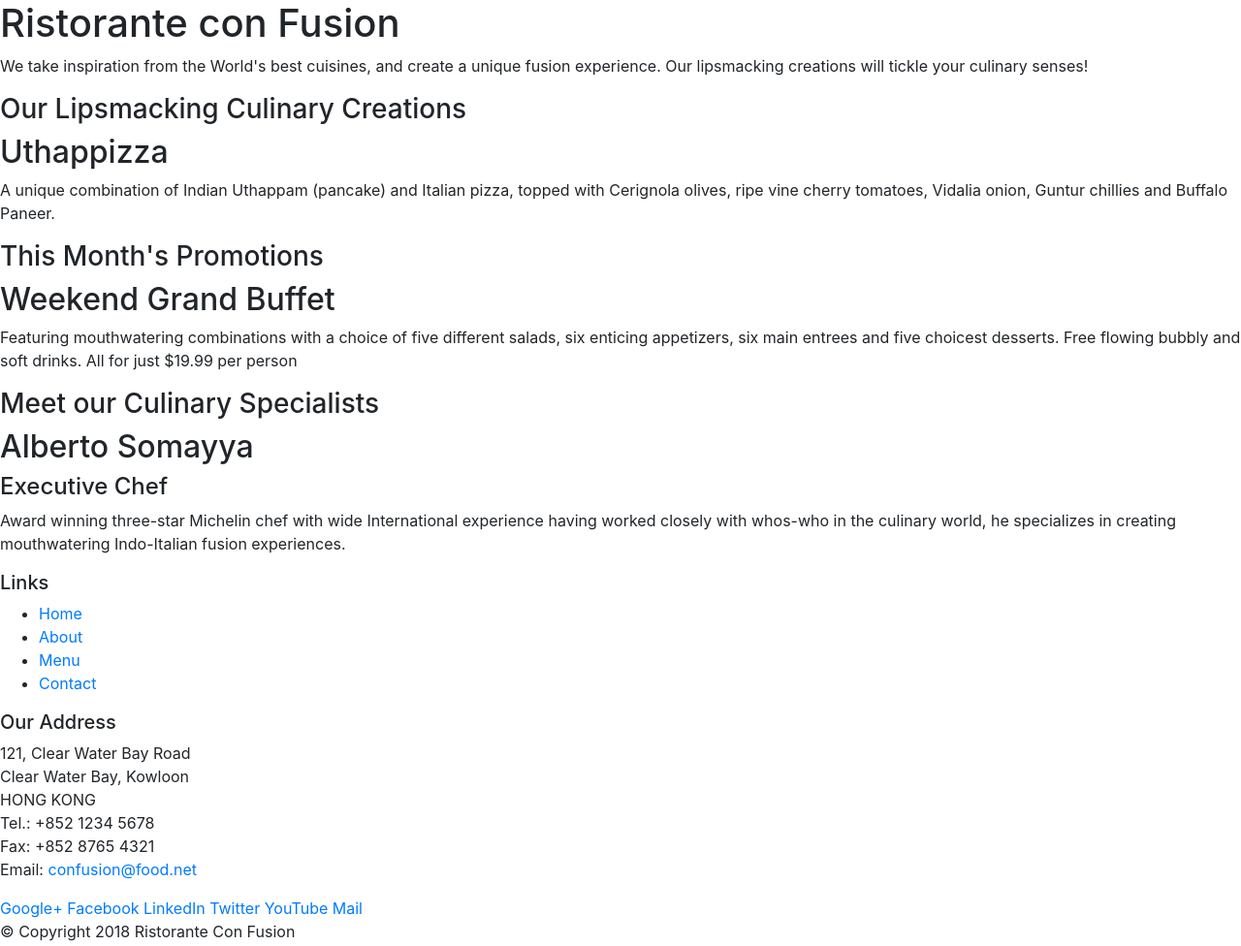
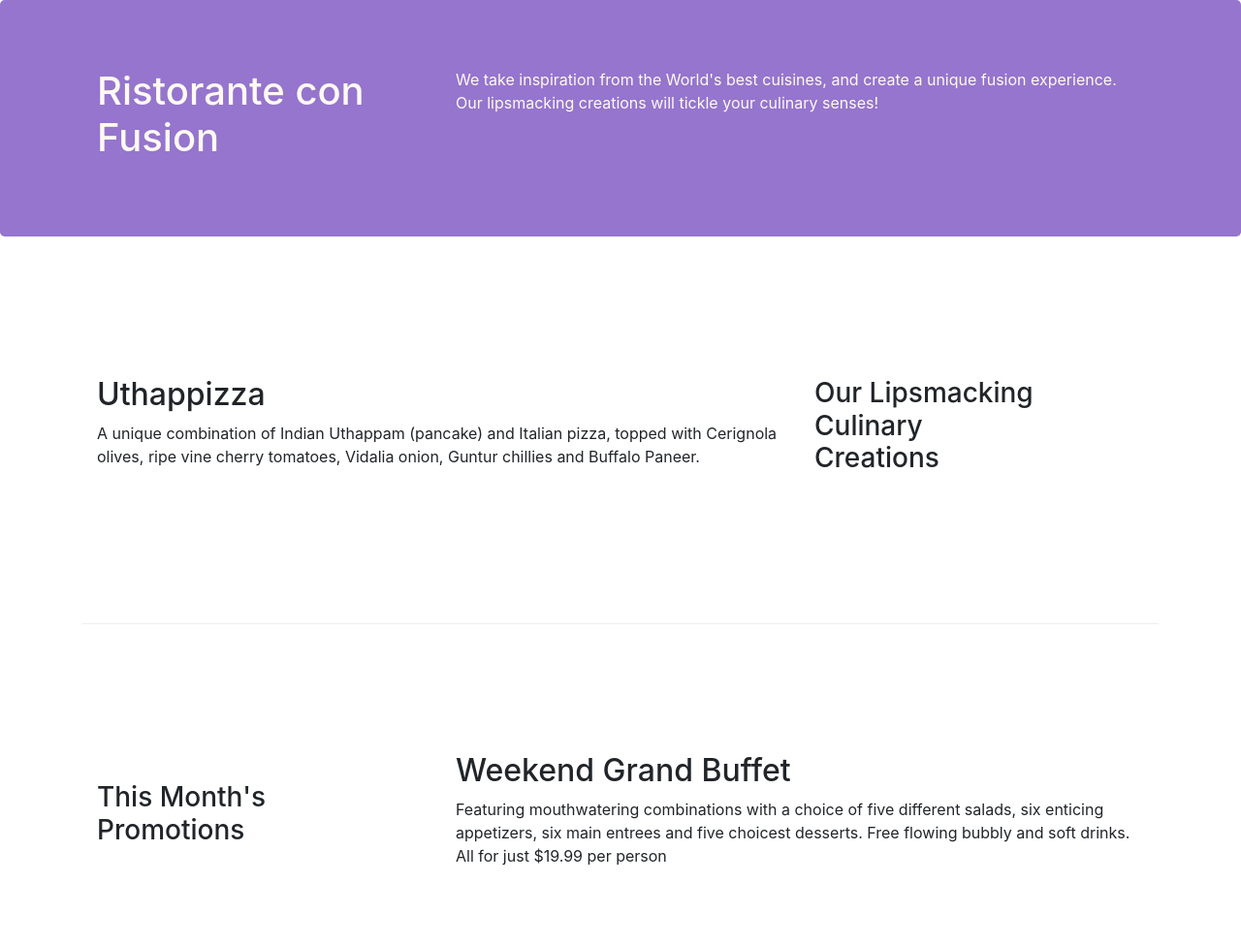
Before and after one commit to Subhabrata1996/WebDevelopment, a website: page index.html in a window 1280 px wide. Shown: the top 976 px of the page at 97% size. Drawn offline with nearby package versions, Linux system fonts and the light colour scheme.

Commit message:
Bootstrap Intro

```diff
--- /dev/null
+++ b/css/styles.css
@@ -0,0 +1,30 @@
+.row-header{
+	margin: 0px auto;
+	padding: 0px auto;
+}
+
+.row-content{
+	margin: 0px auto;
+	padding: 50px 0px 50px 0px auto;
+	border-bottom: 1px ridge;
+	min-height: 400px;
+}
+
+.footer{
+	background-color: #D1C4E9;
+	margin: 0px auto;
+	padding: 20px 0px 20px 0px;
+}
+
+.jumbotron{
+	padding:70px 30px 70px 30px;
+	margin: 0px;
+	background: #9575CD;
+	color: floralwhite;
+}
+
+.address{
+	font-size: 80%;
+	margin: 0px;
+	color: #0F0F0F;
+}
--- a/index.html
+++ b/index.html
@@ -10,16 +10,17 @@
 
     <!-- Bootstrap CSS -->
     <link rel="stylesheet" href="node_modules/bootstrap/dist/css/bootstrap.min.css">
+    <link rel="stylesheet" href="css/styles.css">
 </head>
 
-<body>
+<body >
 
-    <header>
-        <div>
-            <div>
-                <div>
-                    <h1>Ristorante con Fusion</h1>
-                    <p>We take inspiration from the World's best cuisines, and create a unique fusion experience. Our lipsmacking creations will tickle your culinary senses!</p>
+    <header class="jumbotron">
+        <div class="container">
+            <div class="row row-header">
+                <div class="row row-header">
+                    <h1 class="col-12 col-sm-4">Ristorante con Fusion</h1>
+                    <p class="col-12 col-sm-8">We take inspiration from the World's best cuisines, and create a unique fusion experience. Our lipsmacking creations will tickle your culinary senses!</p>
                 </div>
                 <div>
                 </div>
@@ -27,33 +28,33 @@
         </div>
     </header>
 
-    <div>
-        <div>
-            <div>
+    <div class="container">
+        <div class="row row-content align-items-center">
+            <div class="col-4 col-sm-3 order-sm-last">
                 <h3>Our Lipsmacking Culinary Creations</h3>
             </div>
-            <div>
+            <div class="col-7 col-sm-8 order-sm-first">
                 <h2>Uthappizza</h2>
                 <p>A unique combination of Indian Uthappam (pancake) and Italian pizza, topped with Cerignola olives, ripe vine cherry tomatoes, Vidalia onion, Guntur chillies and Buffalo Paneer.</p>
             </div>
         </div>
 
 
-        <div>
-            <div>
+        <div class="row row-content align-items-center">
+            <div class="col-4 col-sm-3">
                 <h3>This Month's Promotions</h3>
             </div>
-            <div>
+            <div class="col-7 col-sm-8 offset-1">
                 <h2>Weekend Grand Buffet</h2>
                 <p>Featuring mouthwatering combinations with a choice of five different salads, six enticing appetizers, six main entrees and five choicest desserts. Free flowing bubbly and soft drinks. All for just $19.99 per person </p>
             </div>
         </div>
 
-        <div>
-            <div>
+        <div class="row row-content align-items-center">
+            <div class="col-4 col-sm-3">
                 <h3>Meet our Culinary Specialists</h3>
             </div>
-            <div>
+            <div class="col-7 col-sm-8 offset-1">
                 <h2>Alberto Somayya</h2>
                 <h4>Executive Chef</h4>
                 <p>Award winning three-star Michelin chef with wide International experience having worked closely with whos-who in the culinary world, he specializes in creating mouthwatering Indo-Italian fusion experiences. </p>
@@ -61,19 +62,19 @@
         </div>
     </div>
 
-    <footer>
-        <div>
-            <div>
-                <div>
+    <footer class="footer">
+        <div class="container">
+            <div class="row row-header">
+                <div class="col-6 col-sm-4">
                     <h5>Links</h5>
-                    <ul>
+                    <ul class="list-unstyled">
                         <li><a href="#">Home</a></li>
                         <li><a href="#">About</a></li>
                         <li><a href="#">Menu</a></li>
                         <li><a href="#">Contact</a></li>
                     </ul>
                 </div>
-                <div>
+                <div class="col-6 col-sm-4">
                     <h5>Our Address</h5>
                     <address>
 		              121, Clear Water Bay Road<br>
@@ -84,8 +85,8 @@
 		              Email: <a href="mailto:confusion@food.net">confusion@food.net</a>
 		           </address>
                 </div>
-                <div>
-                    <div>
+                <div class="col-12 col-sm-4 align-self-center">
+                    <div class="text-center">
                         <a href="http://google.com/+">Google+</a>
                         <a href="http://www.facebook.com/profile.php?id=">Facebook</a>
                         <a href="http://www.linkedin.com/in/">LinkedIn</a>
@@ -95,8 +96,8 @@
                     </div>
                 </div>
            </div>
-           <div>
-                <div>
+           <div class="row justify-content-center">
+                <div class="col-auto">
                     <p>© Copyright 2018 Ristorante Con Fusion</p>
                 </div>
            </div>
```
